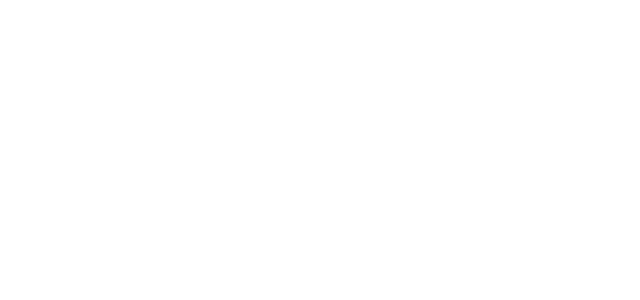
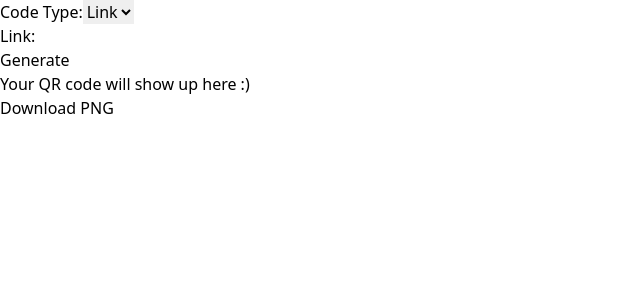
Before and after one commit to karamissa/qr-saviour, a React (Vite) app: page / in a window 1280 px wide. Shown: the top 300 px of the page, without its empty margins (0-640 px from the left). Built offline with nearby package versions, Linux system fonts and the light colour scheme.

Commit message:
Create Code Generator component

```diff
--- a/package.json
+++ b/package.json
@@ -9,6 +9,7 @@
     "preview": "vite preview"
   },
   "dependencies": {
+    "qrcode.react": "^3.1.0",
     "react": "^18.2.0",
     "react-dom": "^18.2.0"
   },
--- a/src/App.jsx
+++ b/src/App.jsx
@@ -1,5 +1,11 @@
+import CodeGenerator from './components/CodeGenerator/Index';
+
 const App = () => {
-  return <div></div>;
+  return (
+    <div>
+      <CodeGenerator />
+    </div>
+  );
 };
 
 export default App;
--- /dev/null
+++ b/src/components/CodeGenerator/DownloadButton.jsx
@@ -0,0 +1,29 @@
+import { useRef } from 'react';
+
+function DownloadButton() {
+  const linkRef = useRef(null);
+
+  const handleDownloadClick = () => {
+    const canvasElement = document.getElementById('canvas');
+    // Get the data URL of the canvas as a PNG or SVG image
+    const dataUrl = canvasElement
+      .toDataURL('image/png')
+      .replace('image/png', 'image/octet-stream');
+
+    // Set the data URL as the href of the download link and click the link to download the image
+    linkRef.current.href = dataUrl;
+    linkRef.current.click();
+  };
+
+  return (
+    <div>
+      <button onClick={handleDownloadClick}>Download PNG</button>
+
+      <a href="#" ref={linkRef} download={`QR Code.png`} className="hidden">
+        Download PNG
+      </a>
+    </div>
+  );
+}
+
+export default DownloadButton;
--- /dev/null
+++ b/src/components/CodeGenerator/Index.jsx
@@ -0,0 +1,101 @@
+import { useState } from 'react';
+import { QRCodeCanvas } from 'qrcode.react';
+
+import LinkOption from './LinkOption';
+import WifiOption from './WifiOption';
+import DownloadButton from './DownloadButton';
+
+const CodeGenerator = () => {
+  const [codeType, setCodeType] = useState('link');
+  const [isFirstGeneration, setIsFirstGeneration] = useState(true);
+
+  const [linkValue, setLinkValue] = useState('');
+  const [wifiInfo, setWifiInfo] = useState({ name: '', password: '' });
+
+  const [finalLinkValue, setFinalLinkValue] = useState('');
+  const [finalWifiInfo, setFinalWifiInfo] = useState({
+    name: '',
+    password: ''
+  });
+
+  const handleCodeTypeChange = (event) => {
+    setIsFirstGeneration(true);
+    setCodeType(event.target.value);
+  };
+
+  const triggerGeneration = () => {
+    if (isFirstGeneration) {
+      setIsFirstGeneration(false);
+    }
+
+    if (codeType === 'link') {
+      setFinalLinkValue(linkValue);
+    } else if (codeType === 'wifi') {
+      setFinalWifiInfo(wifiInfo);
+    }
+  };
+
+  return (
+    <div>
+      <div>
+        <label>
+          Code Type:
+          <select value={codeType} onChange={handleCodeTypeChange}>
+            <option value="link">Link</option>
+            <option value="wifi">Wifi</option>
+          </select>
+        </label>
+      </div>
+
+      {codeType === 'link' && (
+        <LinkOption linkValue={linkValue} setLinkValue={setLinkValue} />
+      )}
+
+      {codeType === 'wifi' && (
+        <WifiOption wifiInfo={wifiInfo} setWifiInfo={setWifiInfo} />
+      )}
+
+      <button onClick={triggerGeneration}>Generate</button>
+
+      <div>
+        {isFirstGeneration && <div>Your QR code will show up here :{')'}</div>}
+
+        {!isFirstGeneration && (
+          <QRCodeCanvas
+            value={
+              codeType === 'wifi'
+                ? `WIFI:T:WPA;S:${finalWifiInfo.name};P:${finalWifiInfo.password};;`
+                : finalLinkValue
+            }
+            size={256}
+            includeMargin={true}
+            level={'H'}
+          />
+        )}
+      </div>
+
+      {/* A copy of the canvas element with a much bigger resolution used for creating the PNG file */}
+      <div className="hidden">
+        {isFirstGeneration && <div>Your QR code will show up here :{')'}</div>}
+
+        {!isFirstGeneration && (
+          <QRCodeCanvas
+            id="canvas"
+            value={
+              codeType === 'wifi'
+                ? `WIFI:T:WPA;S:${finalWifiInfo.name};P:${finalWifiInfo.password};;`
+                : finalLinkValue
+            }
+            size={1024}
+            includeMargin={true}
+            level={'H'}
+          />
+        )}
+      </div>
+
+      <DownloadButton />
+    </div>
+  );
+};
+
+export default CodeGenerator;
--- /dev/null
+++ b/src/components/CodeGenerator/LinkOption.jsx
@@ -0,0 +1,16 @@
+const LinkOption = ({ linkValue, setLinkValue }) => {
+  const handleLinkChange = (event) => {
+    setLinkValue(event.target.value);
+  };
+
+  return (
+    <div>
+      <label>
+        Link:
+        <input type="text" value={linkValue} onChange={handleLinkChange} />
+      </label>
+    </div>
+  );
+};
+
+export default LinkOption;
--- /dev/null
+++ b/src/components/CodeGenerator/WifiOption.jsx
@@ -0,0 +1,39 @@
+const WifiOption = ({ wifiInfo, setWifiInfo }) => {
+  const handleWifiNameChange = (event) => {
+    setWifiInfo({
+      ...wifiInfo,
+      name: event.target.value
+    });
+  };
+
+  const handleWifiPasswordChange = (event) => {
+    setWifiInfo({
+      ...wifiInfo,
+      password: event.target.value
+    });
+  };
+
+  return (
+    <div>
+      <label>
+        Wifi Name:
+        <input
+          type="text"
+          value={wifiInfo.name}
+          onChange={handleWifiNameChange}
+        />
+      </label>
+
+      <label>
+        Wifi Password:
+        <input
+          type="text"
+          value={wifiInfo.password}
+          onChange={handleWifiPasswordChange}
+        />
+      </label>
+    </div>
+  );
+};
+
+export default WifiOption;
--- a/src/components/Generator.jsx
+++ /dev/null
@@ -1,5 +0,0 @@
-const Generator = () => {
-  return <div></div>;
-};
-
-export default Generator;
--- a/src/components/Reader.jsx
+++ /dev/null
@@ -1,5 +0,0 @@
-const Reader = () => {
-  return <div></div>;
-};
-
-export default Reader;
```
Also changed, not shown: 1 other file (tests, documents, lock files or other folders).
